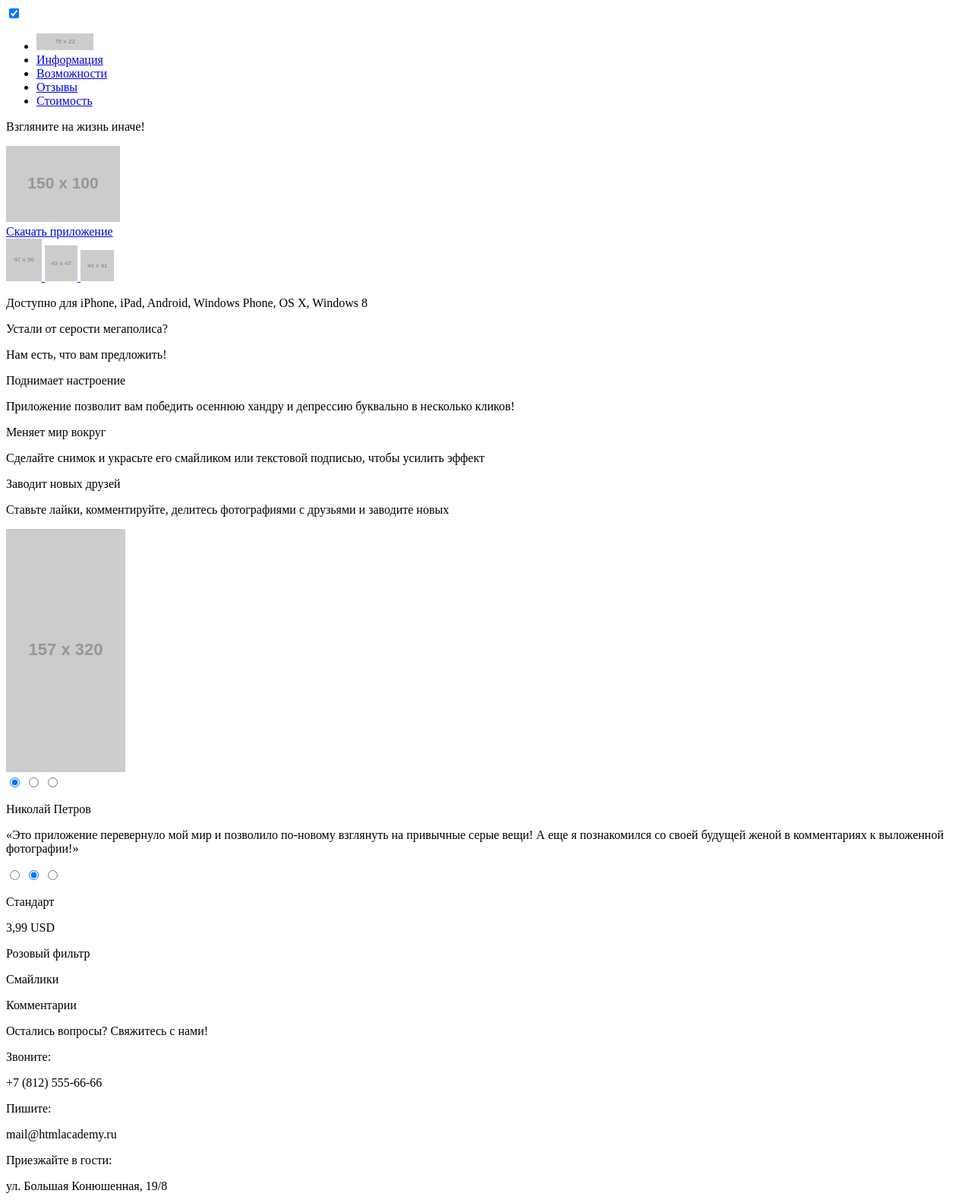
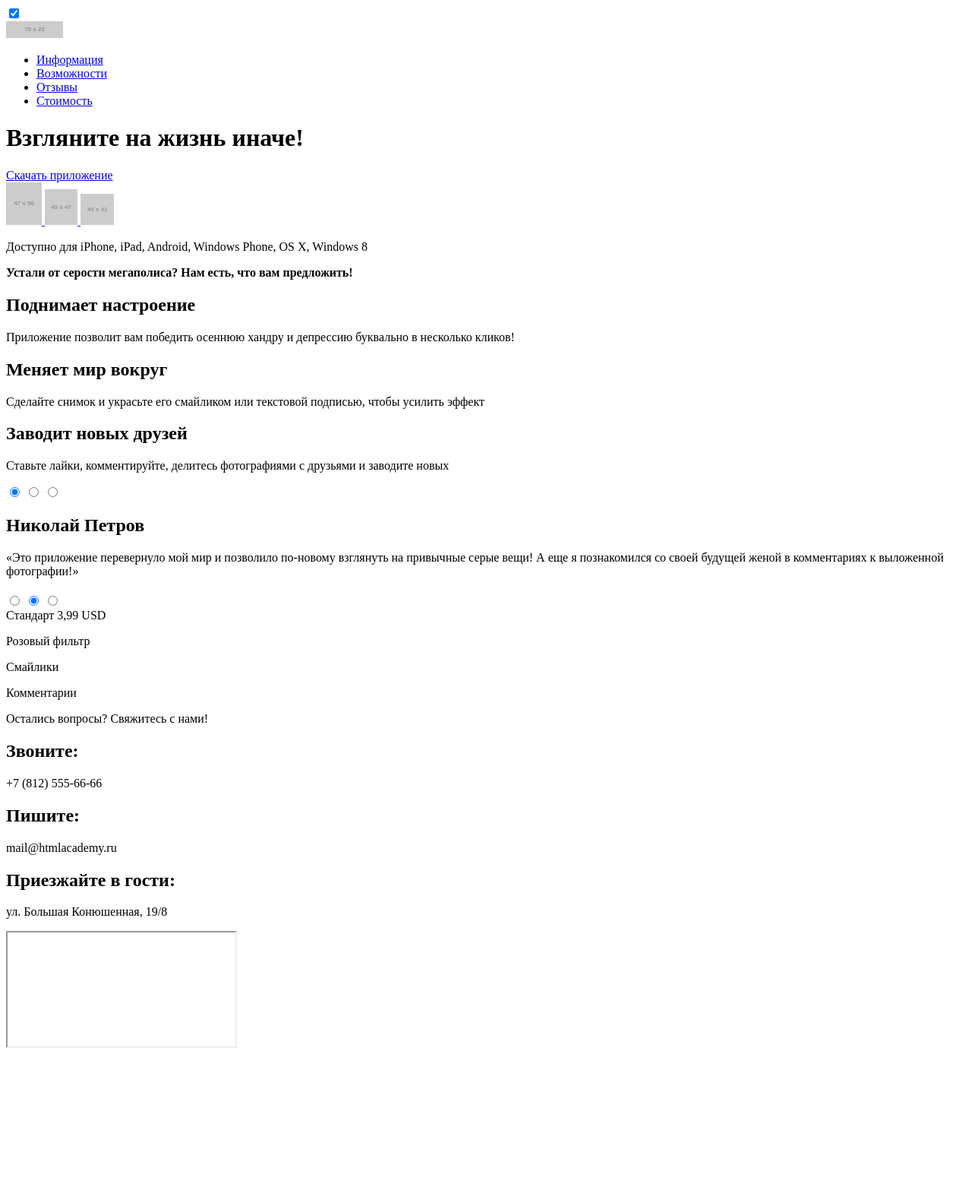
Before and after one commit to toolX/70260-pink, a website: page index.html in a window 1280 px wide. Shown: the top 1583 px of the page at 76% size. After the commit the page ends 1391 px from the top, so only its background shows below. Drawn offline with Linux system fonts and the light colour scheme; grey boxes are pictures that could not be loaded; placeholder pictures from the web are drawn by us.

Commit message:
First changes according to BEM specification

```diff
--- a/index.html
+++ b/index.html
@@ -6,15 +6,15 @@
   </head>
   <body>
     <header class="page-header">
-      <input type="checkbox" class="page-header__toggle" name="page-header__toggle" id="page-header__toggle" checked>
+      <input type="checkbox" class="page-logo__input" name="page-logo__toggle" id="page-logo__toggle" checked>
+      <div class="page-logo">
+        <a href="#" class="page-logo__link">
+          <img src="http://placehold.it/75x22" alt="" class="logo-pink">
+        </a>
+        <label for="page-logo__toggle" class="page-logo__toggle"></label>
+      </div>
       <nav class="main-navigation">
-        <label for="page-header__toggle" class="page-header__toggle--close"></label>
         <ul class="main-navigation__list">
-          <li class="main-navigation__item">
-            <a href="#" class="logo-link">
-              <img src="http://placehold.it/75x22" alt="" class="logo-pink">
-            </a>
-          </li>
           <li class="main-navigation__item  main-navigation__item--active">
             <a href="#">Информация</a>
           </li>
@@ -31,13 +31,12 @@
       </nav>
     </header>
     <div class="main-image">
-      <p class="main-image__header">
+      <h1 class="main-image__header">
         Взгляните на жизнь иначе!
-      </p>
-      <img src="http://placehold.it/150x100" alt="">
+      </h1>
     </div>
     <div class="app-download">
-      <a href="#" class="button app-download__button">
+      <a href="#" class="btn-circle">
         Скачать приложение
       </a>
       <div class="app-download__logos">
@@ -56,38 +55,37 @@
       </p>
     </div>
     <div class="promotion">
-      <p class="promotion__text">
+      <b class="promotion__text">
         Устали от серости мегаполиса?
-      </p>
-      <p class="promotion__text">
+      </b>
+      <b class="promotion__text">
         Нам есть, что вам предложить!
-      </p>
+      </b>
     </div>
     <div class="app-features">
       <div class="feature">
-        <p class="feature__header">
+        <h2 class="feature__header">
           Поднимает настроение
-        </p>
+        </h2>
         <p class="feature__text">
           Приложение позволит вам победить осеннюю хандру и депрессию буквально в несколько кликов!
         </p>
       </div>
       <div class="feature">
-        <p class="feature__header">
+        <h2 class="feature__header">
           Меняет мир вокруг
-        </p>
+        </h2>
         <p class="feature__text">
           Сделайте снимок и украсьте его смайликом или текстовой подписью, чтобы усилить эффект
         </p>
       </div>
       <div class="feature">
-        <p class="feature__header">
+        <h2 class="feature__header">
           Заводит новых друзей
-        </p>
+        </h2>
         <p class="feature__text">
           Ставьте лайки, комментируйте, делитесь фотографиями с друзьями и заводите новых
         </p>
-        <img src="http://placehold.it/157x320" alt="" class="feature__image">
       </div>
     </div>
     <div class="feedbacks">
@@ -95,26 +93,26 @@
       <input type="radio" class="feedbacks__slider-switcher" name="radio-feedback" id="radio-feedback2">
       <input type="radio" class="feedbacks__slider-switcher" name="radio-feedback" id="radio-feedback3">
       <div class="feedback">
-        <p class="feedback__header">
+        <h2 class="feedback__header">
           Николай Петров
-        </p>
+        </h2>
         <p class="feedback__text">
           &#171Это приложение перевернуло мой мир и позволило по&#x2010новому взглянуть на привычные серые вещи!
           А еще я познакомился со своей будущей женой в комментариях к выложенной фотографии!&#187
         </p>
       </div>
       <div class="feedback">
-        <p class="feedback__header">
+        <h2 class="feedback__header">
 
-        </p>
+        </h2>
         <p class="feedback__text">
 
         </p>
       </div>
       <div class="feedback">
-        <p class="feedback__header">
+        <h2 class="feedback__header">
 
-        </p>
+        </h2>
         <p class="feedback__text">
 
         </p>
@@ -131,12 +129,10 @@
       <input type="radio" class="tariffs__slider-switcher" name="radio-tariff" id="radio-tariff3">
       <div class="tariff">
         <div class="tariff__name">
-          <p class="tarrif__name-header">
-            Стандарт
-          </p>
-          <p class="tariff__name-text">
+          Стандарт
+          <span class="tariff__name-text">
             3,99 USD
-          </p>
+          </span>
         </div>
         <div class="tariff__feature">
           <p class="tariff__feature-text">
@@ -156,12 +152,9 @@
       </div>
       <div class="tariff">
         <div class="tariff__name">
-          <p class="tarrif__name-header">
+          <div class="tariff__name-text">
 
-          </p>
-          <p class="tariff__name-text">
-
-          </p>
+          </div>
         </div>
         <div class="tariff__feature">
           <p class="tariff__feature-text">
@@ -181,12 +174,9 @@
       </div>
       <div class="tariff">
         <div class="tariff__name">
-          <p class="tarrif__name-header">
+          <div class="tariff__name-text">
 
-          </p>
-          <p class="tariff__name-text">
-
-          </p>
+          </div>
         </div>
         <div class="tariff__feature">
           <p class="tariff__feature-text">
@@ -215,25 +205,25 @@
         Остались вопросы? Свяжитесь с нами!
       </p>
       <div class="contacts__description">
-        <p class="contacts__description-header">
+        <h2 class="contacts__description-header">
           Звоните:
-        </p>
+        </h2>
         <p class="contacts__description-text">
           +7 (812) 555&#x2010;66&#x2010;66
         </p>
       </div>
       <div class="contacts__description">
-        <p class="contacts__description-header">
+        <h2 class="contacts__description-header">
           Пишите:
-        </p>
+        </h2>
         <p class="contacts__description-text">
           mail@htmlacademy.ru
         </p>
       </div>
       <div class="contacts__description">
-        <p class="contacts__description-header">
+        <h2 class="contacts__description-header">
           Приезжайте в гости:
-        </p>
+        </h2>
         <p class="contacts__description-text">
           ул. Большая Конюшенная, 19/8
         </p>
```
